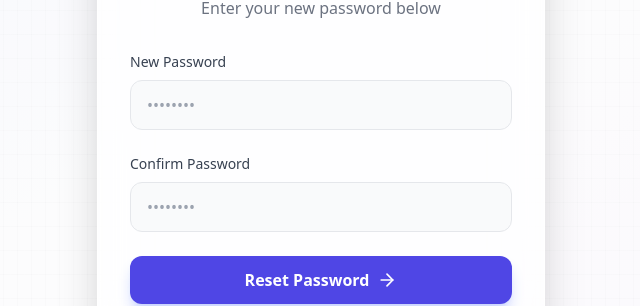
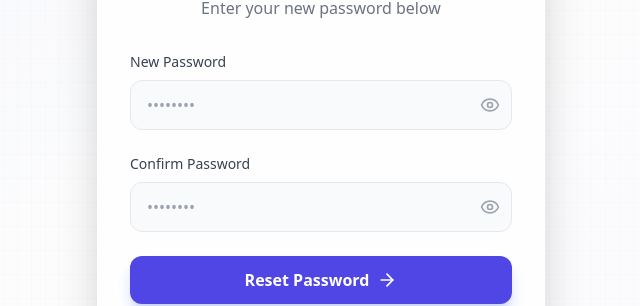
Before and after one commit to Zenus004/FreelanceX, a React (Vite) app in the folder client/: page /reset-password/1 in a window 1280 px wide. Shown: the part 302-608 px from the top of the page, without its empty margins (319-959 px from the left). Built offline with nearby package versions, Linux system fonts and the light colour scheme; no server answers.

Commit message:
added show/hide password functionality to Login, Register, and ResetPassword pages

```diff
--- a/client/src/pages/Login.jsx
+++ b/client/src/pages/Login.jsx
@@ -2,7 +2,7 @@ import { useState, useEffect } from 'react';
 import { useAuth } from '../context/AuthContext';
 import { useNavigate, Link } from 'react-router-dom';
 import { motion } from 'framer-motion';
-import { Mail, Lock, ArrowRight, Loader, Briefcase, Zap, Globe } from 'lucide-react';
+import { Mail, Lock, ArrowRight, Loader, Briefcase, Zap, Globe, Eye, EyeOff } from 'lucide-react';
 
 const Login = () => {
     const [email, setEmail] = useState('');
@@ -11,6 +11,7 @@ const Login = () => {
     const { login } = useAuth();
     const navigate = useNavigate();
     const [error, setError] = useState('');
+    const [showPassword, setShowPassword] = useState(false);
     const [mousePosition, setMousePosition] = useState({ x: 0, y: 0 });
 
     useEffect(() => {
@@ -136,13 +137,20 @@ const Login = () => {
                                 <Lock className="h-5 w-5 text-gray-400" />
                             </div>
                             <input
-                                type="password"
-                                className="w-full pl-10 pr-4 py-3 bg-gray-50 border border-gray-200 rounded-xl focus:outline-none focus:ring-2 focus:ring-indigo-500 focus:border-transparent transition-all"
+                                type={showPassword ? "text" : "password"}
+                                className="w-full pl-10 pr-10 py-3 bg-gray-50 border border-gray-200 rounded-xl focus:outline-none focus:ring-2 focus:ring-indigo-500 focus:border-transparent transition-all"
                                 placeholder="••••••••"
                                 value={password}
                                 onChange={(e) => setPassword(e.target.value)}
                                 required
                             />
+                            <button
+                                type="button"
+                                onClick={() => setShowPassword(!showPassword)}
+                                className="absolute inset-y-0 right-0 pr-3 flex items-center text-gray-400 hover:text-gray-600 focus:outline-none"
+                            >
+                                {showPassword ? <EyeOff className="h-5 w-5" /> : <Eye className="h-5 w-5" />}
+                            </button>
                         </div>
                     </div>
 
--- a/client/src/pages/Register.jsx
+++ b/client/src/pages/Register.jsx
@@ -2,7 +2,7 @@ import { useState, useEffect } from 'react';
 import { useAuth } from '../context/AuthContext';
 import { useNavigate, Link } from 'react-router-dom';
 import { motion } from 'framer-motion';
-import { User, Mail, Lock, Briefcase, ArrowRight, Loader, Zap, Globe } from 'lucide-react';
+import { User, Mail, Lock, Briefcase, ArrowRight, Loader, Zap, Globe, Eye, EyeOff } from 'lucide-react';
 
 const Register = () => {
     const [formData, setFormData] = useState({
@@ -15,6 +15,7 @@ const Register = () => {
     const { register } = useAuth();
     const navigate = useNavigate();
     const [error, setError] = useState('');
+    const [showPassword, setShowPassword] = useState(false);
     const [mousePosition, setMousePosition] = useState({ x: 0, y: 0 });
 
     useEffect(() => {
@@ -152,13 +153,20 @@ const Register = () => {
                                 <Lock className="h-5 w-5 text-gray-400" />
                             </div>
                             <input
-                                type="password"
-                                className="w-full pl-10 pr-4 py-3 bg-gray-50 border border-gray-200 rounded-xl focus:outline-none focus:ring-2 focus:ring-indigo-500 focus:border-transparent transition-all"
+                                type={showPassword ? "text" : "password"}
+                                className="w-full pl-10 pr-10 py-3 bg-gray-50 border border-gray-200 rounded-xl focus:outline-none focus:ring-2 focus:ring-indigo-500 focus:border-transparent transition-all"
                                 placeholder="••••••••"
                                 value={formData.password}
                                 onChange={(e) => setFormData({ ...formData, password: e.target.value })}
                                 required
                             />
+                            <button
+                                type="button"
+                                onClick={() => setShowPassword(!showPassword)}
+                                className="absolute inset-y-0 right-0 pr-3 flex items-center text-gray-400 hover:text-gray-600 focus:outline-none"
+                            >
+                                {showPassword ? <EyeOff className="h-5 w-5" /> : <Eye className="h-5 w-5" />}
+                            </button>
                         </div>
                     </div>
 
--- a/client/src/pages/ResetPassword.jsx
+++ b/client/src/pages/ResetPassword.jsx
@@ -2,7 +2,7 @@ import { useState, useEffect } from 'react';
 import { useAuth } from '../context/AuthContext';
 import { useNavigate, useParams, Link } from 'react-router-dom';
 import { motion } from 'framer-motion';
-import { Lock, ArrowRight, Loader, CheckCircle } from 'lucide-react';
+import { Lock, ArrowRight, Loader, CheckCircle, Eye, EyeOff } from 'lucide-react';
 
 const ResetPassword = () => {
     const [password, setPassword] = useState('');
@@ -10,6 +10,8 @@ const ResetPassword = () => {
     const [isLoading, setIsLoading] = useState(false);
     const [message, setMessage] = useState('');
     const [error, setError] = useState('');
+    const [showPassword, setShowPassword] = useState(false);
+    const [showConfirmPassword, setShowConfirmPassword] = useState(false);
     const { resetPassword } = useAuth();
     const { token } = useParams();
     const navigate = useNavigate();
@@ -97,26 +99,44 @@ const ResetPassword = () => {
 
                         <div>
                             <label className="block text-sm font-medium text-gray-700 mb-2">New Password</label>
+                            <div className="relative">
                                 <input
-                                type="password"
-                                className="w-full px-4 py-3 bg-gray-50 border border-gray-200 rounded-xl focus:outline-none focus:ring-2 focus:ring-indigo-500 focus:border-transparent transition-all"
+                                    type={showPassword ? "text" : "password"}
+                                    className="w-full pl-4 pr-10 py-3 bg-gray-50 border border-gray-200 rounded-xl focus:outline-none focus:ring-2 focus:ring-indigo-500 focus:border-transparent transition-all"
                                     placeholder="••••••••"
                                     value={password}
                                     onChange={(e) => setPassword(e.target.value)}
                                     required
                                 />
+                                <button
+                                    type="button"
+                                    onClick={() => setShowPassword(!showPassword)}
+                                    className="absolute inset-y-0 right-0 pr-3 flex items-center text-gray-400 hover:text-gray-600 focus:outline-none"
+                                >
+                                    {showPassword ? <EyeOff className="h-5 w-5" /> : <Eye className="h-5 w-5" />}
+                                </button>
+                            </div>
                         </div>
 
                         <div>
                             <label className="block text-sm font-medium text-gray-700 mb-2">Confirm Password</label>
+                            <div className="relative">
                                 <input
-                                type="password"
-                                className="w-full px-4 py-3 bg-gray-50 border border-gray-200 rounded-xl focus:outline-none focus:ring-2 focus:ring-indigo-500 focus:border-transparent transition-all"
+                                    type={showConfirmPassword ? "text" : "password"}
+                                    className="w-full pl-4 pr-10 py-3 bg-gray-50 border border-gray-200 rounded-xl focus:outline-none focus:ring-2 focus:ring-indigo-500 focus:border-transparent transition-all"
                                     placeholder="••••••••"
                                     value={confirmPassword}
                                     onChange={(e) => setConfirmPassword(e.target.value)}
                                     required
                                 />
+                                <button
+                                    type="button"
+                                    onClick={() => setShowConfirmPassword(!showConfirmPassword)}
+                                    className="absolute inset-y-0 right-0 pr-3 flex items-center text-gray-400 hover:text-gray-600 focus:outline-none"
+                                >
+                                    {showConfirmPassword ? <EyeOff className="h-5 w-5" /> : <Eye className="h-5 w-5" />}
+                                </button>
+                            </div>
                         </div>
 
                         <button
```
Lines whose indentation alone changed are shown as unchanged.
